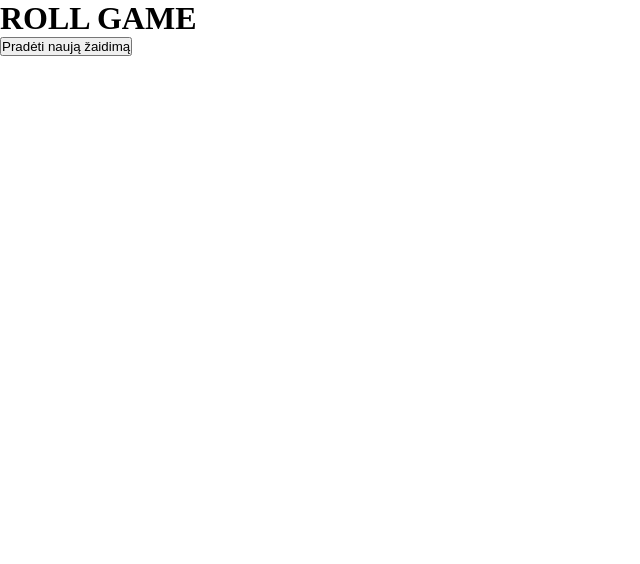
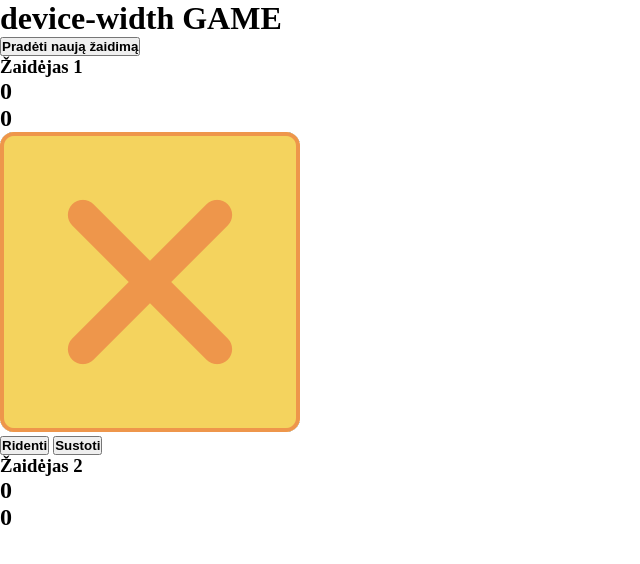
Before and after one commit to KarolisZemelis/kauliukai, a plain HTML site: page index.html in a window 1280 px wide. Shown: the whole page, without its empty margins (0-640 px from the left). Drawn offline with Linux system fonts and the light colour scheme.

Commit message:
html setup with classes

```diff
--- a/index.html
+++ b/index.html
@@ -9,13 +9,33 @@
   </head>
   <body>
     <header>
-      <h1>ROLL GAME</h1>
-      <button>Pradėti naują žaidimą</button>
+      <h1>device-width GAME</h1>
+      <button class="btn-new"><h4>Pradėti naują žaidimą</h4></button>
     </header>
     <main>
-      <div class="player1Container"></div>
-      <div class="diceContainer"></div>
-      <div class="player2Container"></div>
+      <section class="player">
+        <div class="total">
+          <h3>Žaidėjas 1</h3>
+          <h2>0</h2>
+          <div class="current"><h2>0</h2></div>
+        </div>
+      </section>
+      <section class="game-container">
+        <div class="imageContainer">
+          <img src="./images/dice-0.png" alt="" class="dice" />
+        </div>
+        <div class="btn-container">
+          <button class="btn-roll"><h4>Ridenti</h4></button>
+          <button class="btn-hold"><h4>Sustoti</h4></button>
+        </div>
+      </section>
+      <section class="player">
+        <div class="total">
+          <h3>Žaidėjas 2</h3>
+          <h2>0</h2>
+          <div class="current"><h2>0</h2></div>
+        </div>
+      </section>
     </main>
   </body>
 </html>
```
Also changed, not shown: images/dice-0.png (added), images/dice-1.png (added), images/dice-2.png (added), images/dice-3.png (added), images/dice-4.png (added), images/dice-5.png (added), images/dice-6.png (added).
